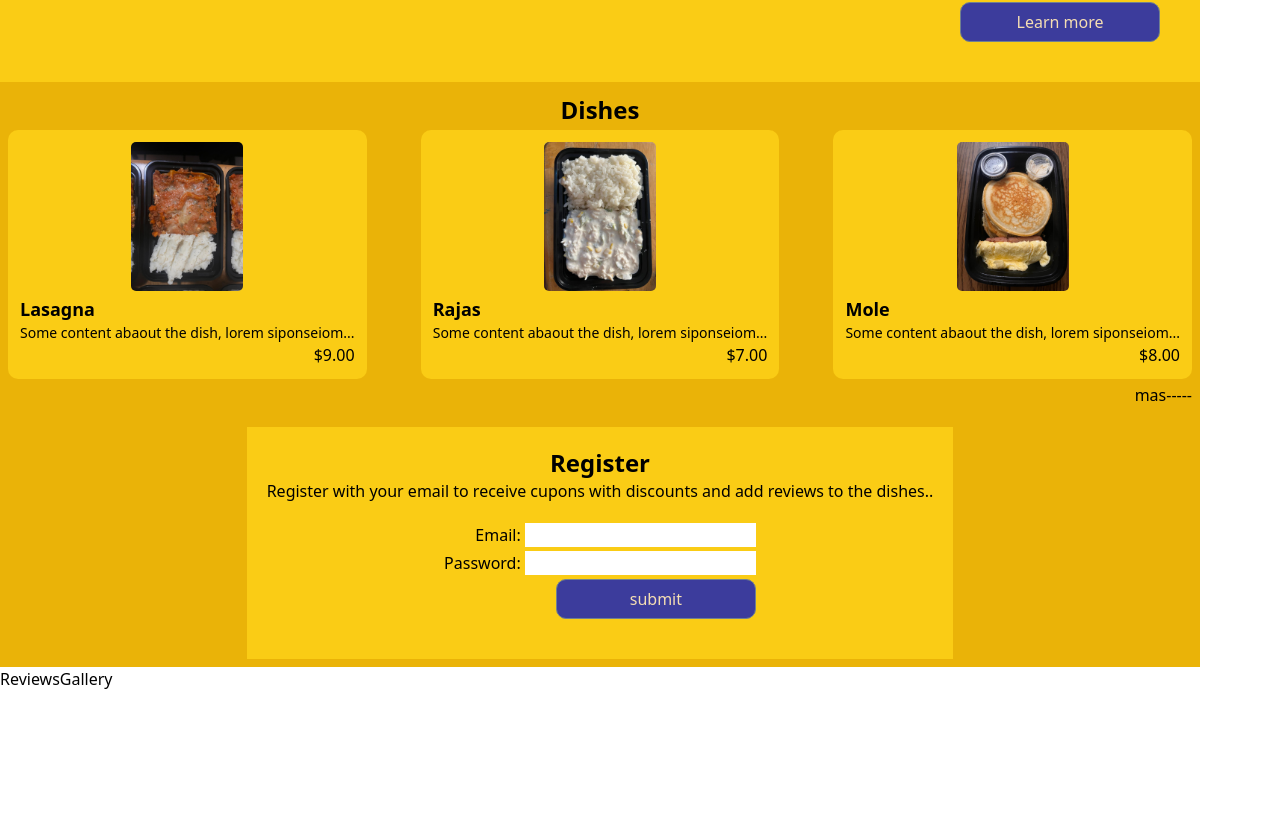
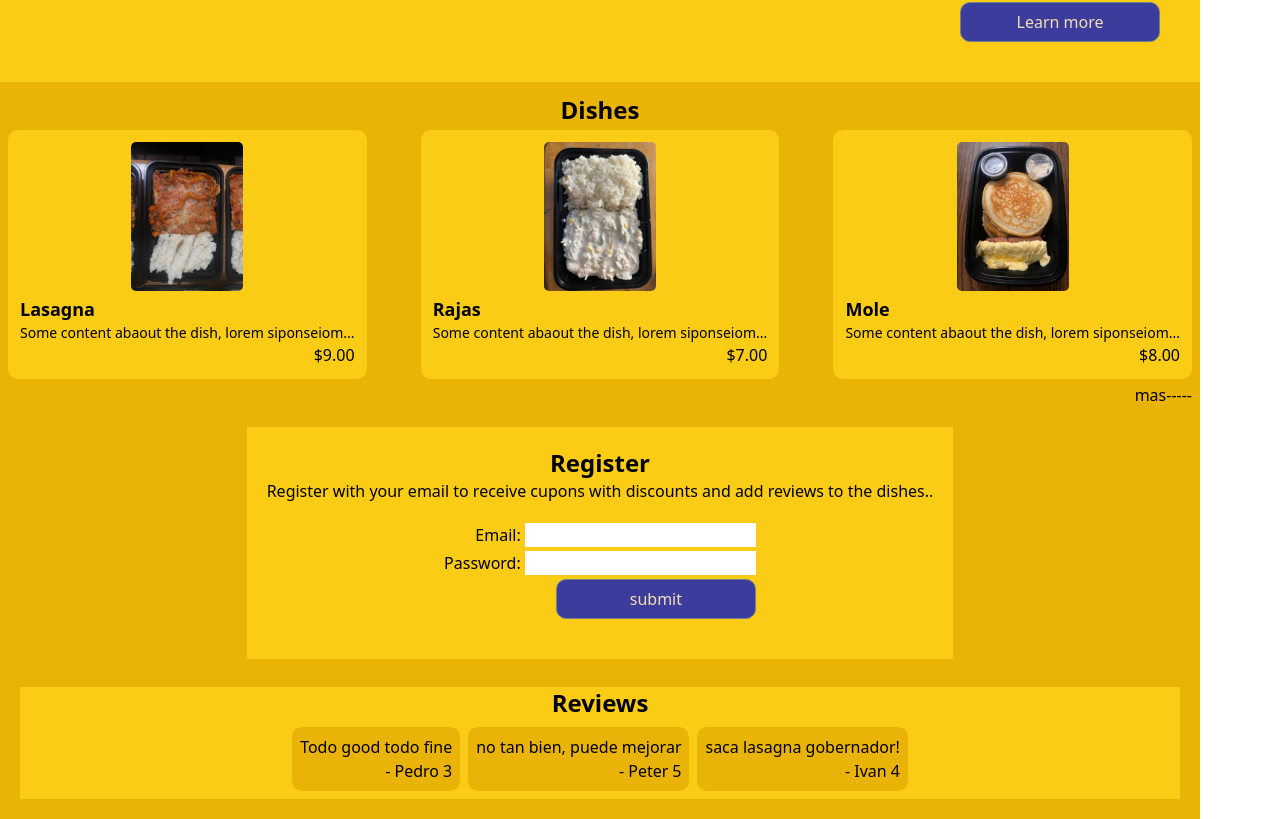
Before and after one commit to Pivanrios/test, a Next.js app: page / in a window 1280 px wide. Shown: the part 238-1057 px from the top of the page. Before the commit the page ends 929 px from the top, so only its background shows below. Built offline with nearby package versions, Linux system fonts and the light colour scheme.

Commit message:
add content to reviews

```diff
--- a/app/globals.css
+++ b/app/globals.css
@@ -8,6 +8,7 @@
 3.- Home
 4.- form
 .- Buttons
+.- Reviews
 .- */
 
 /*1.- Root*/
@@ -44,3 +45,7 @@
     width: auto;
     padding: 20px;
 }
+/*----reviews-----*/
+#review{
+    border-radius: 10px;
+}
--- a/components/ReviewsGallery.jsx
+++ b/components/ReviewsGallery.jsx
@@ -1,8 +1,27 @@
-import React from 'react'
+import { reviews } from "@/public/data"
+import Link from "next/link"
 
 function ReviewsGallery() {
   return (
-    <div>ReviewsGallery</div>
+    <section className="bg-yellow-500 p-5">
+      <div className="flex flex-col items-center bg-yellow-400">
+        <h3 className="text-2xl font-bold">Reviews</h3>
+        <div className=" flex flex-row p-2 gap-2">
+          {reviews.map((d)=>{
+            return (
+              <div className=" flex flex-col bg-yellow-500 p-2" id="review">
+                <p>{d.content}</p>
+                <span className="flex flex-row gap-1 self-end">
+                  <p>- {d.author}</p>
+                  <p>{d.rate}</p>
+                </span>
+              </div>
+            )
+          })}
+        </div>
+        <Link href={"/dishes"}></Link>
+      </div>
+    </section>
   )
 }
 
--- a/public/data.js
+++ b/public/data.js
@@ -38,13 +38,16 @@ export const dishes = [
 export const reviews = [
     {
         author: "Pedro",
+        rate: 3,
         content: "Todo good todo fine"
 
     },{
         author: "Peter",
+        rate:5,
         content: "no tan bien, puede mejorar"
     },{
         author: "Ivan",
+        rate:4,
         content: "saca lasagna gobernador!"
     }
 ]
```
